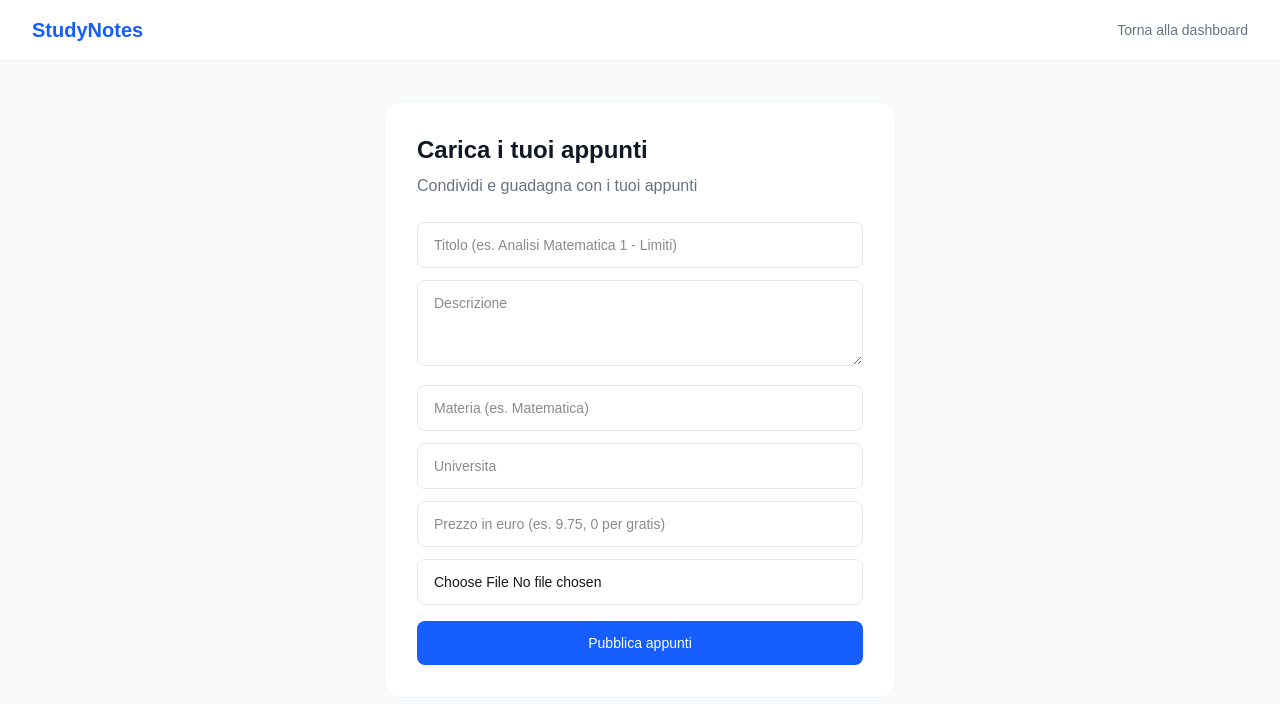
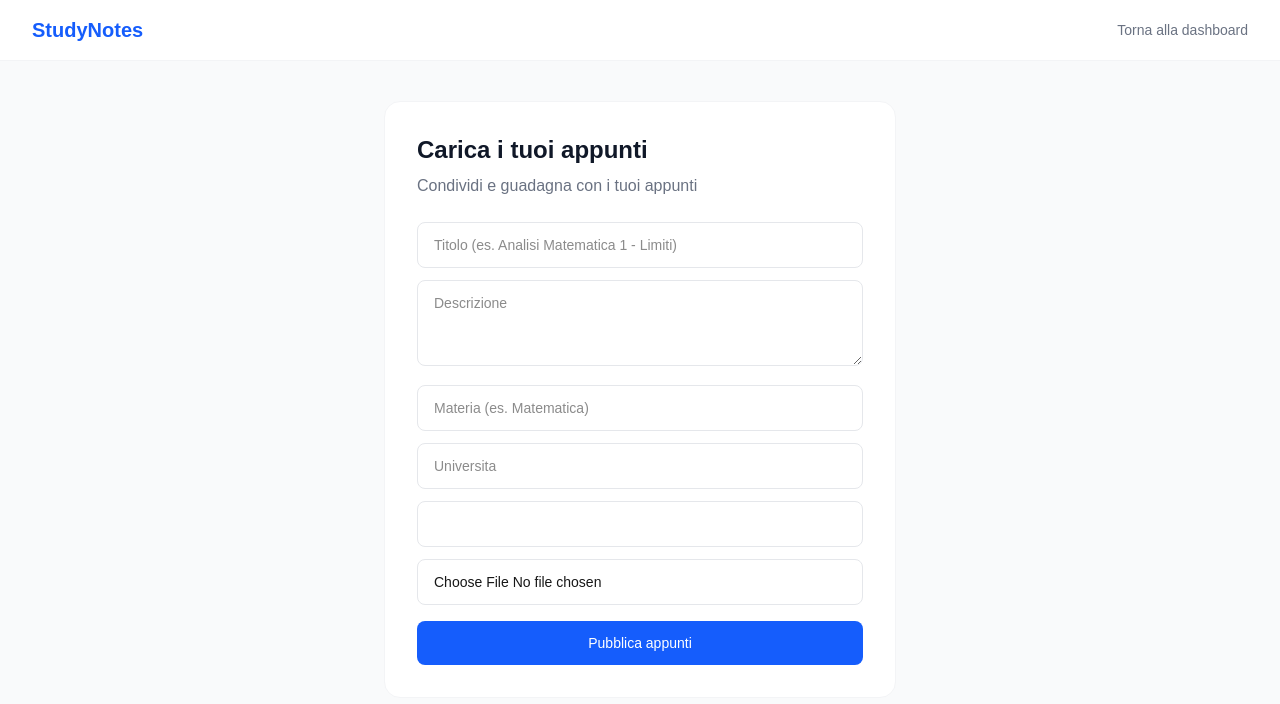
Before and after one commit to StarUpm/studynotes, a Next.js app: page /upload in a window 1280 px wide. Shown: the top 704 px of the page. Built offline with nearby package versions, Linux system fonts and the light colour scheme.

Commit message:
Update page.tsx

```diff
--- a/src/app/upload/page.tsx
+++ b/src/app/upload/page.tsx
@@ -112,7 +112,6 @@ export default function Upload() {
           <input
             type="number"
             step="0.01"
-            placeholder="Prezzo in euro (es. 9.75, 0 per gratis)"
             value={prezzo}
             onChange={(e) => setPrezzo(e.target.value)}
             className="w-full border border-gray-200 rounded-lg px-4 py-3 mb-3 text-sm focus:outline-none focus:border-blue-500"
```
